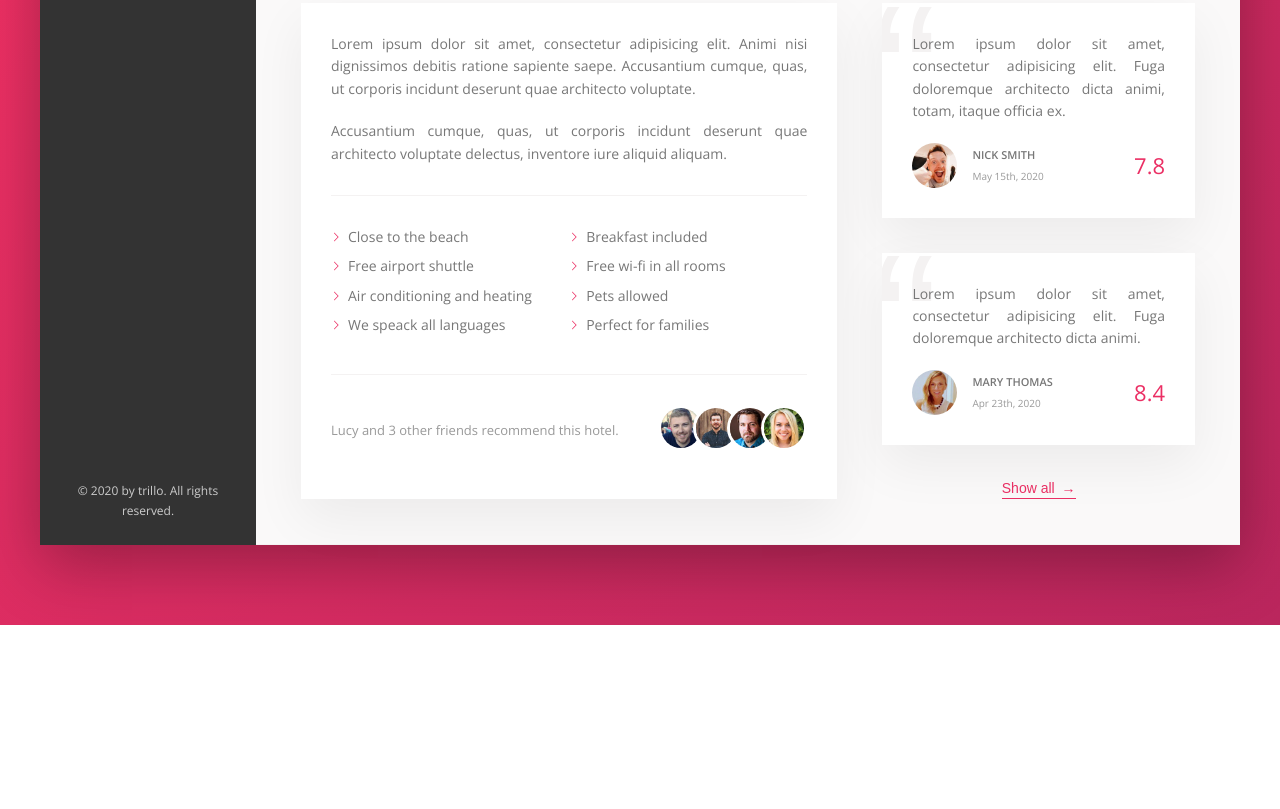
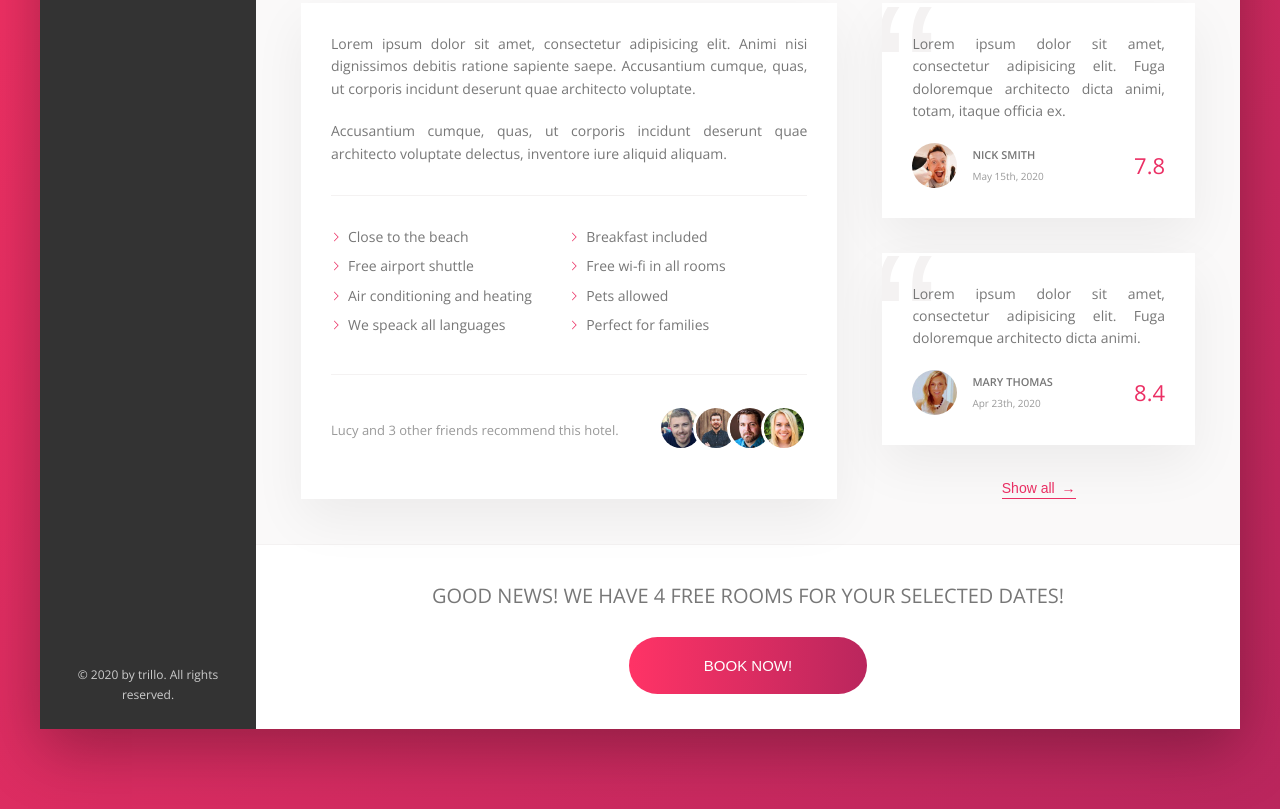
Before and after one commit to IvanNever/trillo, a website: page src/index.html in a window 1280 px wide. Shown: the part 643-1452 px from the top of the page. Before the commit the page ends 1268 px from the top, so only its background shows below. Drawn offline with nearby package versions, Linux system fonts and the light colour scheme.

Commit message:
Call to action section

```diff
--- a/src/index.html
+++ b/src/index.html
@@ -130,6 +130,7 @@
                             <div class="overview__rating-count">426 votes</div>
                         </div>
                     </div>
+
                     <div class="detail">
                         <div class="description">
                             <p class="paragraph">
@@ -190,6 +191,14 @@
                             <button class="btn-inline">Show all <span>&rarr;</span></button>
                         </div>
                     </div>
+
+                    <div class="cta">
+                        <h2 class="cta__book-now">Good news! We have 4 free rooms for your selected dates!</h2>
+                        <button class="btn">
+                            <sapn class="btn__visible">Book now!</sapn>
+                            <span class="btn__invisible">Only 4 rooms left</span>
+                        </button>
+                    </div>
                 </main>
             </div>
         </div>
--- a/src/sass/_components.scss
+++ b/src/sass/_components.scss
@@ -235,7 +235,6 @@
         justify-content: center;
         align-self: stretch;
         padding: 0 2.25rem;
-
     }
 
     &__rating-average {
@@ -432,3 +431,66 @@
         z-index: 1;
     }
 }
+
+//Call to action
+.cta {
+    padding: 3.5rem 0;
+    text-align: center;
+
+    &__book-now {
+        font-size: 2rem;
+        font-weight: 300;
+        text-transform: uppercase;
+        margin-bottom: 2.5rem;
+    }
+}
+
+//Call to action button
+.btn {
+    font-size: 1.5rem;
+    font-weight: 300;
+    text-transform: uppercase;
+    border: none;
+    border-radius: 100px;
+    background-image: linear-gradient(to right, var(--color-primary-light), var(--color-primary-dark));
+    color: #fff;
+    position: relative;
+    overflow: hidden;
+    cursor: pointer;
+
+    & > * {
+        display: inline-block;
+        height: 100%;
+        width: 100%;
+        transition: all .2s;
+    }
+
+    &__visible {
+        padding: 2rem 7.5rem;
+    }
+
+    &__invisible {
+        position: absolute;
+        left: 0;
+        top: -100%;
+        padding: 2rem 0;
+    }
+
+    &:hover {
+        background-image: linear-gradient(to left, var(--color-primary-light), var(--color-primary-dark));
+    }
+
+    &:hover &__visible {
+        transform: translateY(100%);
+    }
+
+    &:hover &__invisible {
+        top: 0;
+    }
+
+    &:focus {
+        outline: none;
+        animation: pulsate 1s infinite;
+    }
+
+}
```
Also changed, not shown: src/css/style.min.css.
